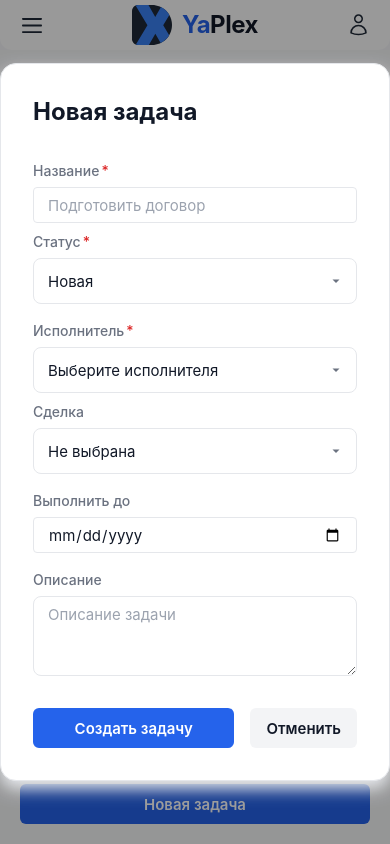
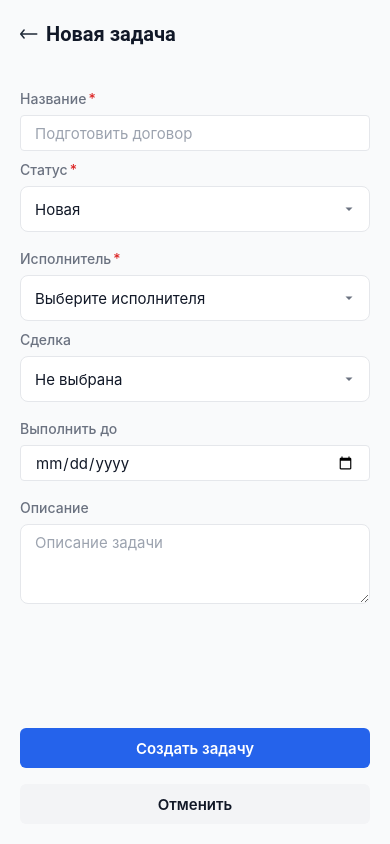
Before and after one commit to goldbergz/higher-web-practice-crm, a React (Vite) app: page /tasks in a window 390 px wide. Both pictures are taken after a click on the button "Новая задача". Built offline with nearby package versions, Linux system fonts and the light colour scheme; data requests are answered from the project's data file.

Commit message:
style: add adaptive for modal

```diff
--- a/src/components/Form/Form.module.css
+++ b/src/components/Form/Form.module.css
@@ -44,6 +44,37 @@
   flex: 1;
 }
 
+@media (max-width: 599px) {
+  .form {
+    display: flex;
+    flex: 1 1 0;
+    flex-direction: column;
+    gap: 40px;
+    min-height: 0;
+  }
+
+  .form > :first-child {
+    flex: 1 1 0;
+    min-height: 0;
+    overflow-y: auto;
+  }
+
+  .actions {
+    align-items: stretch;
+    flex-direction: column;
+    flex-shrink: 0;
+    gap: 16px;
+  }
+
+  .actions > button:first-child {
+    flex: none;
+  }
+
+  .actions > button {
+    width: 100%;
+  }
+}
+
 @media (max-width: 640px) {
   .fieldRow {
     align-items: stretch;
--- a/src/components/Modal/Modal.module.css
+++ b/src/components/Modal/Modal.module.css
@@ -29,6 +29,12 @@
   overflow: hidden;
 }
 
+.headerTopRow {
+  align-items: flex-start;
+  display: flex;
+  gap: var(--spacing-sm);
+}
+
 .title {
   color: var(--color-text-primary);
   font-size: 1.5rem;
@@ -55,3 +61,88 @@
   display: flex;
   gap: var(--spacing-md);
 }
+
+.backButton {
+  align-items: center;
+  background: none;
+  border: none;
+  cursor: pointer;
+  display: none;
+  flex-shrink: 0;
+  height: 16px;
+  justify-content: center;
+  padding: 0;
+  width: 18px;
+}
+
+@media (max-width: 599px) {
+  .overlay {
+    align-items: stretch;
+    background: var(--color-gray-50, #f9fafb);
+    inset: 0;
+    justify-content: stretch;
+  }
+
+  .modal {
+    background: var(--color-gray-50, #f9fafb);
+    border: none;
+    border-radius: 0;
+    box-shadow: none;
+    display: flex;
+    flex-direction: column;
+    gap: 40px;
+    height: 100%;
+    max-height: none;
+    overflow: hidden;
+    padding: 20px;
+    width: 100%;
+  }
+
+  .header {
+    align-items: flex-start;
+    display: flex;
+    flex-direction: column;
+    flex-shrink: 0;
+    gap: 16px;
+    justify-content: flex-start;
+    overflow: visible;
+  }
+
+  .headerTopRow {
+    align-items: center;
+    display: flex;
+    flex-shrink: 0;
+    gap: 8px;
+    justify-content: flex-start;
+  }
+
+  .backButton {
+    display: flex;
+  }
+
+  .title {
+    font-family: "Roboto", var(--font-sans);
+    font-size: 20px;
+    font-weight: 700;
+    line-height: 28px;
+  }
+
+  .headerRight {
+    color: var(--color-text-primary, #1f2937);
+    font-family: var(--font-sans);
+    font-size: 12px;
+    font-weight: 400;
+    line-height: 16px;
+    text-align: left;
+    white-space: nowrap;
+  }
+
+  .body {
+    display: flex;
+    flex: 1 1 0;
+    flex-direction: column;
+    gap: 16px;
+    min-height: 0;
+    overflow-y: auto;
+  }
+}
--- a/src/components/Modal/Modal.tsx
+++ b/src/components/Modal/Modal.tsx
@@ -56,9 +56,33 @@ const Modal: React.FC<ModalProps> = ({
         onClick={(e) => e.stopPropagation()}
       >
         <div className={styles.header}>
-          <h2 className={styles.title} id="modal-title">
-            {title}
-          </h2>
+          <div className={styles.headerTopRow}>
+            <button
+              type="button"
+              className={styles.backButton}
+              onClick={onClose}
+              aria-label="Закрыть"
+            >
+              <svg
+                width="18"
+                height="16"
+                viewBox="0 0 18 16"
+                fill="none"
+                xmlns="http://www.w3.org/2000/svg"
+              >
+                <path
+                  d="M4.08333 4L0.75 8L4.08333 12M0.75 8H16.75"
+                  stroke="#1F2937"
+                  strokeWidth="1.5"
+                  strokeLinecap="round"
+                  strokeLinejoin="round"
+                />
+              </svg>
+            </button>
+            <h2 className={styles.title} id="modal-title">
+              {title}
+            </h2>
+          </div>
           {headerRight && (
             <span className={styles.headerRight}>{headerRight}</span>
           )}
--- a/src/components/Sidebar/Sidebar.module.css
+++ b/src/components/Sidebar/Sidebar.module.css
@@ -178,7 +178,6 @@
   word-wrap: break-word;
 }
 
-/* Mobile (screen width < 641px) */
 .mobile {
   background: transparent;
   border-right: none;
@@ -221,3 +220,11 @@
   justify-content: space-between;
   width: 100%;
 }
+
+@media (max-width: 640px) {
+
+.item {
+
+  padding: 8px 0;
+}
+}
```
